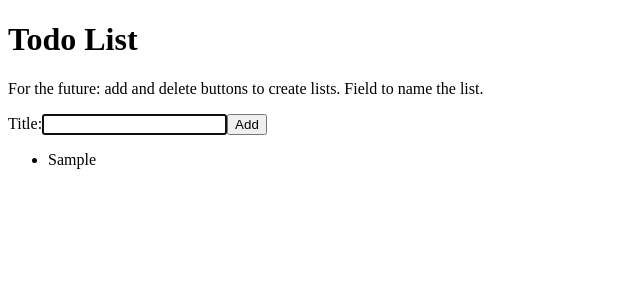
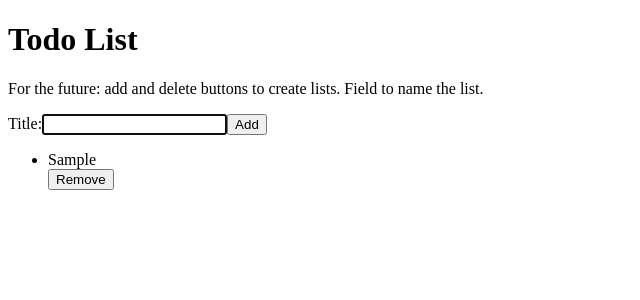
Before and after one commit to JamieBort/To-Do-App, a React (Create React App) app: page / in a window 1280 px wide. Both pictures are taken after typing "Sample" into the empty fields and a click on the button "Add". Shown: the top 300 px of the page, without its empty margins (0-640 px from the left). Built offline with nearby package versions, Linux system fonts and the light colour scheme.

Commit message:
Add 'Remove' button.

```diff
--- a/src/App.js
+++ b/src/App.js
@@ -19,13 +19,20 @@ export default function App() {
   const [todoList, setTodoList] = useSemiPersistentState();
 
   const addTodo = (newTodo) => setTodoList([...todoList, newTodo]);
+  const removeTodo = (id) => {
+    const newTodoList = todoList.filter((item) => {
+      if (item.id === id) return false;
+      else return true;
+    });
+    setTodoList(newTodoList);
+  };
 
   return (
     <>
       <h1>Todo List</h1>
       <p>For the future: add and delete buttons to create lists. Field to name the list.</p>
       <AddTodoForm onAddTodo={addTodo} />
-      <TodoList todoList={todoList} />
+      <TodoList todoList={todoList} onRemoveTodo={removeTodo} />
     </>
   );
 }
--- a/src/TodoList.js
+++ b/src/TodoList.js
@@ -3,14 +3,9 @@
 import React from "react";
 import TodoListItem from "./TodoListItem";
 
-export default function TodoList({ todoList }) {
-  const item = todoList.map((item) => {
-    return <TodoListItem key={item.id} title={item.title} />;
-  });
-
-  return (
-    <>
-      <ul>{item}</ul>
-    </>
-  );
+export default function TodoList({ todoList, onRemoveTodo }) {
+  //   console.log("todoList:", todoList);
+  //   console.log("onRemoveTodo:", onRemoveTodo);
+  const item = todoList.map((item) => <TodoListItem key={item.id} item={item} onRemoveTodo={onRemoveTodo} />);
+  return <ul>{item}</ul>;
 }
--- a/src/TodoListItem.js
+++ b/src/TodoListItem.js
@@ -2,6 +2,18 @@
 
 import React from "react";
 
-export default function TodoListItem({ title }) {
-  return <li>{title}</li>;
+export default function TodoListItem({ item, onRemoveTodo }) {
+  return (
+    <>
+      <li>{item.title}</li>
+      <button
+        type="button"
+        onClick={() => {
+          onRemoveTodo(item.id);
+        }}
+      >
+        Remove
+      </button>
+    </>
+  );
 }
```
Also changed, not shown: 1 other file (tests, documents, lock files or other folders).
